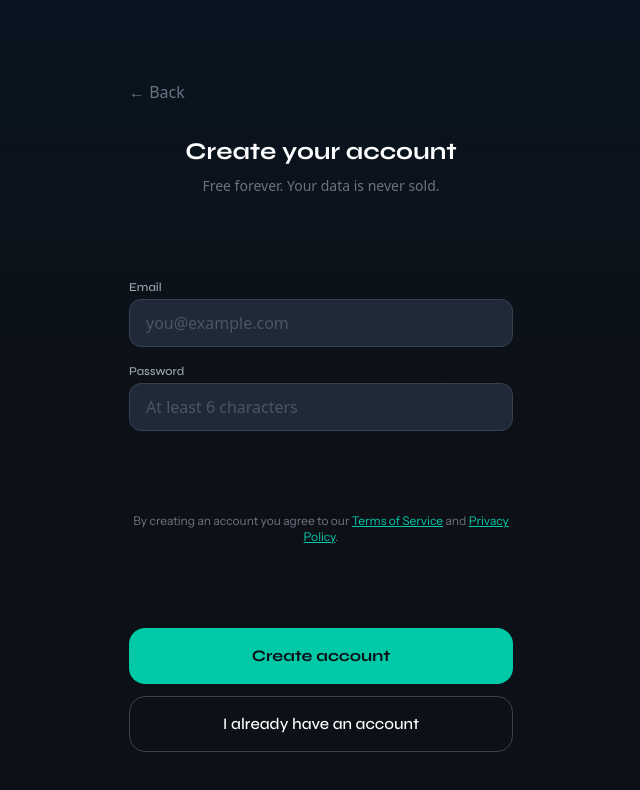
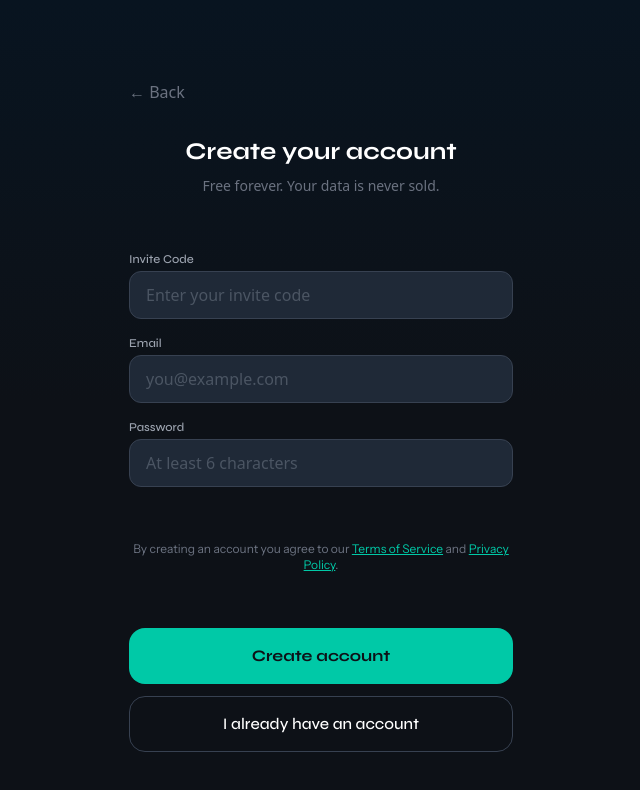
Before and after one commit to joebuttonz4/Udacity, a Next.js app: page /onboarding/signup in a window 1280 px wide. Shown: the top 790 px of the page, without its empty margins (319-959 px from the left). Built offline with nearby package versions, Linux system fonts and the light colour scheme; no server answers.

Commit message:
Add invite code gate — server-side validation via /api/validate-invite, code field on signup form

```diff
--- /dev/null
+++ b/src/app/api/validate-invite/route.ts
@@ -0,0 +1,24 @@
+import { NextRequest, NextResponse } from 'next/server'
+
+export async function POST(req: NextRequest) {
+  const expected = process.env.INVITE_CODE
+
+  if (!expected) {
+    return NextResponse.json({ valid: false, error: 'Invite gate not configured' }, { status: 500 })
+  }
+
+  let code: unknown
+  try {
+    const body = await req.json()
+    code = body?.code
+  } catch {
+    return NextResponse.json({ valid: false }, { status: 400 })
+  }
+
+  if (!code || typeof code !== 'string') {
+    return NextResponse.json({ valid: false }, { status: 400 })
+  }
+
+  const valid = code.trim().toLowerCase() === expected.trim().toLowerCase()
+  return NextResponse.json({ valid })
+}
--- a/src/app/onboarding/signup/page.tsx
+++ b/src/app/onboarding/signup/page.tsx
@@ -7,6 +7,8 @@ import { supabase } from '@/lib/supabase';
 
 export default function SignupPage() {
   const router = useRouter();
+  const [inviteCode, setInviteCode] = useState('');
+  const [inviteError, setInviteError] = useState('');
   const [email, setEmail] = useState('');
   const [password, setPassword] = useState('');
   const [error, setError] = useState('');
@@ -14,7 +16,26 @@ export default function SignupPage() {
 
   async function handleSignup() {
     setError('');
+    setInviteError('');
     setLoading(true);
+
+    try {
+      const res = await fetch('/api/validate-invite', {
+        method: 'POST',
+        headers: { 'Content-Type': 'application/json' },
+        body: JSON.stringify({ code: inviteCode }),
+      });
+      const data = await res.json();
+      if (!data.valid) {
+        setInviteError('Invalid invite code. Please check your code and try again.');
+        setLoading(false);
+        return;
+      }
+    } catch {
+      setInviteError('Could not verify invite code. Please try again.');
+      setLoading(false);
+      return;
+    }
 
     const { error } = await supabase.auth.signUp({ email, password });
 
@@ -66,6 +87,27 @@ export default function SignupPage() {
 
       {/* Form */}
       <div className="flex flex-col gap-4 w-full max-w-sm">
+        <div className="flex flex-col gap-1">
+          <label
+            className="text-[#9CA3AF] text-xs font-medium"
+            style={{ fontFamily: 'var(--font-syne)' }}
+          >
+            Invite Code
+          </label>
+          <input
+            type="text"
+            value={inviteCode}
+            onChange={(e) => { setInviteCode(e.target.value); setInviteError(''); }}
+            placeholder="Enter your invite code"
+            autoCapitalize="none"
+            autoCorrect="off"
+            className="h-12 bg-[#1F2937] border border-[#374151] rounded-xl px-4 text-white placeholder-[#4B5563] focus:outline-none focus:border-[#00C9A7] transition-colors"
+          />
+          {inviteError && (
+            <p className="text-[#FF6B6B] text-xs mt-1">{inviteError}</p>
+          )}
+        </div>
+
         <div className="flex flex-col gap-1">
           <label
             className="text-[#9CA3AF] text-xs font-medium"
```
